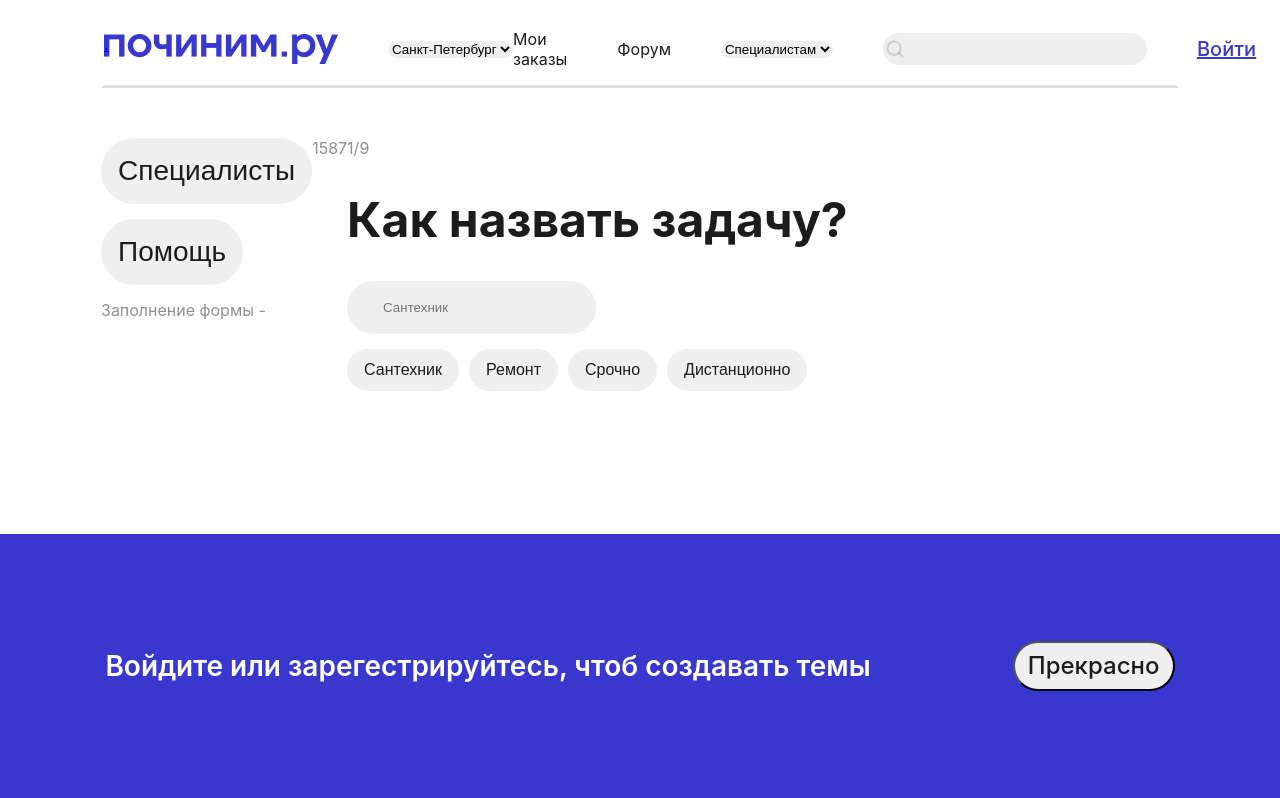
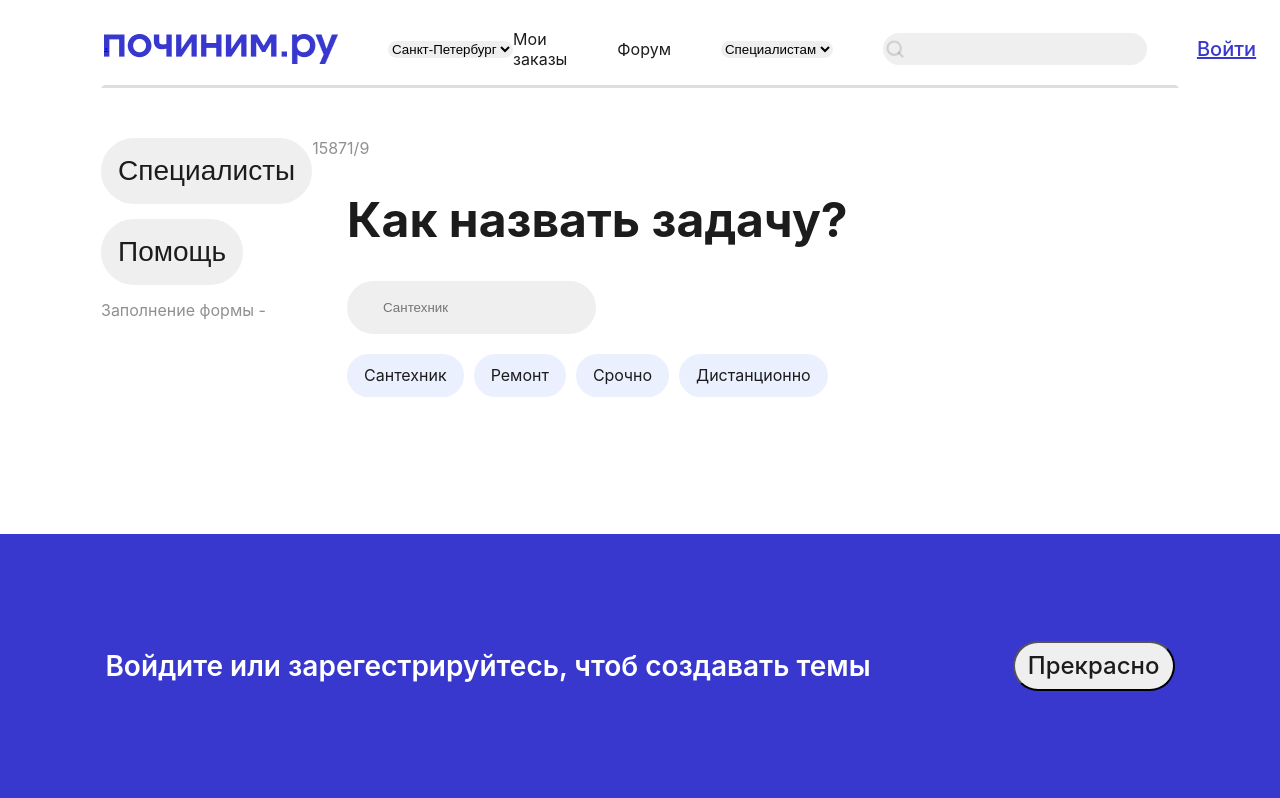
Before and after one commit to denisYakub/Pochinim.ru, a React (Create React App) app in the folder client/pochinim.ru/: page /CreateTopic in a window 1280 px wide. Shown: the top 798 px of the page. Built offline with nearby package versions, Linux system fonts and the light colour scheme.

Commit message:
fixing issuses

```diff
--- a/client/pochinim.ru/src/components/CreateTopic/Stages.js
+++ b/client/pochinim.ru/src/components/CreateTopic/Stages.js
@@ -14,6 +14,10 @@ const key = "52112b4d-5217-4897-8975-50bb62c674a6";
 const Stage1 = ({topic, setTopic, error, setError, errorRed}) => {
     const [errorScope, animateError] = useAnimate();
 
+    const activateHint = (value) => {
+        setTopic(value);
+    }
+
     return(<div className="blockPhase">
         <h1>
             Как назвать задачу?
@@ -29,17 +33,17 @@ const Stage1 = ({topic, setTopic, error, setError, errorRed}) => {
                 : console.log("no_errors")}
             <motion.a className="errorStageMessage" ref={errorScope} initial={{scale: 0, y: 0, x: 250}}>Ошибка ввода</motion.a>
         </div>
-        <div className="topicNameHints">
-            <button>
+        <div className="hints">
+            <button className="hint" onClick={() => activateHint("Сантехника")}>
             Сантехник
             </button>
-            <button>
+            <button className="hint" onClick={() => activateHint("Ремонт")}>
             Ремонт
             </button>
-            <button>
+            <button className="hint" onClick={() => activateHint("Срочно")}>
             Срочно
             </button>
-            <button>
+            <button className="hint" onClick={() => activateHint("Дистанционно")}>
             Дистанционно
             </button>
         </div>
--- a/client/pochinim.ru/src/components/Navigation/NavigationBar.js
+++ b/client/pochinim.ru/src/components/Navigation/NavigationBar.js
@@ -16,8 +16,10 @@ const Navbar = () => {
         }
     }
 
-    useEffect( () => {
-        name();
+    useEffect(async () => {
+        if(await USERController.checkForAccess()){
+            setAuth(localStorage.getItem('mail'));
+        }
     }, [navigate])
 
     const submitSearch = e => {
--- a/client/pochinim.ru/src/components/SignUpAsMaster/phases/PhotoEnter.js
+++ b/client/pochinim.ru/src/components/SignUpAsMaster/phases/PhotoEnter.js
@@ -1,9 +1,12 @@
+import defaultImg from '../../../img/person.png';
+
 const MasterPhotoEnter = ({photo, setPhoto}) => {
     return(<div className="phaseBlock">
         <h1>Фото в профиль</h1>
         <a>Клиенты чаще всего выбирают мастеров с фото в профиле. В любой момент можно сметь фото.</a>
         <div className="photo-choose-block">
             <div className="photo-choose-input">
+                <img src={photo} alt={defaultImg}></img>
                 <input type="file" accept=".jpg,.jpeg,.png" onChange={e => setPhoto(e.target.files[0])} multiple={false}></input>
             </div>
             <div className="text-hints">
--- a/client/pochinim.ru/src/services/user-services.js
+++ b/client/pochinim.ru/src/services/user-services.js
@@ -108,10 +108,10 @@ class UserServices{
                 headers: {
                     "Accept": "application/json",
                     "Content-Type": "application/json"},
-            })
+            });
             const bot = await data.json();
 
-            localStorage.setItem('token', bot.accessToken)
+            localStorage.setItem('token', bot.accessToken);
 
             return bot;
         } catch (error) {
```
Also changed, not shown: 1 other file (tests, documents, lock files or other folders).
